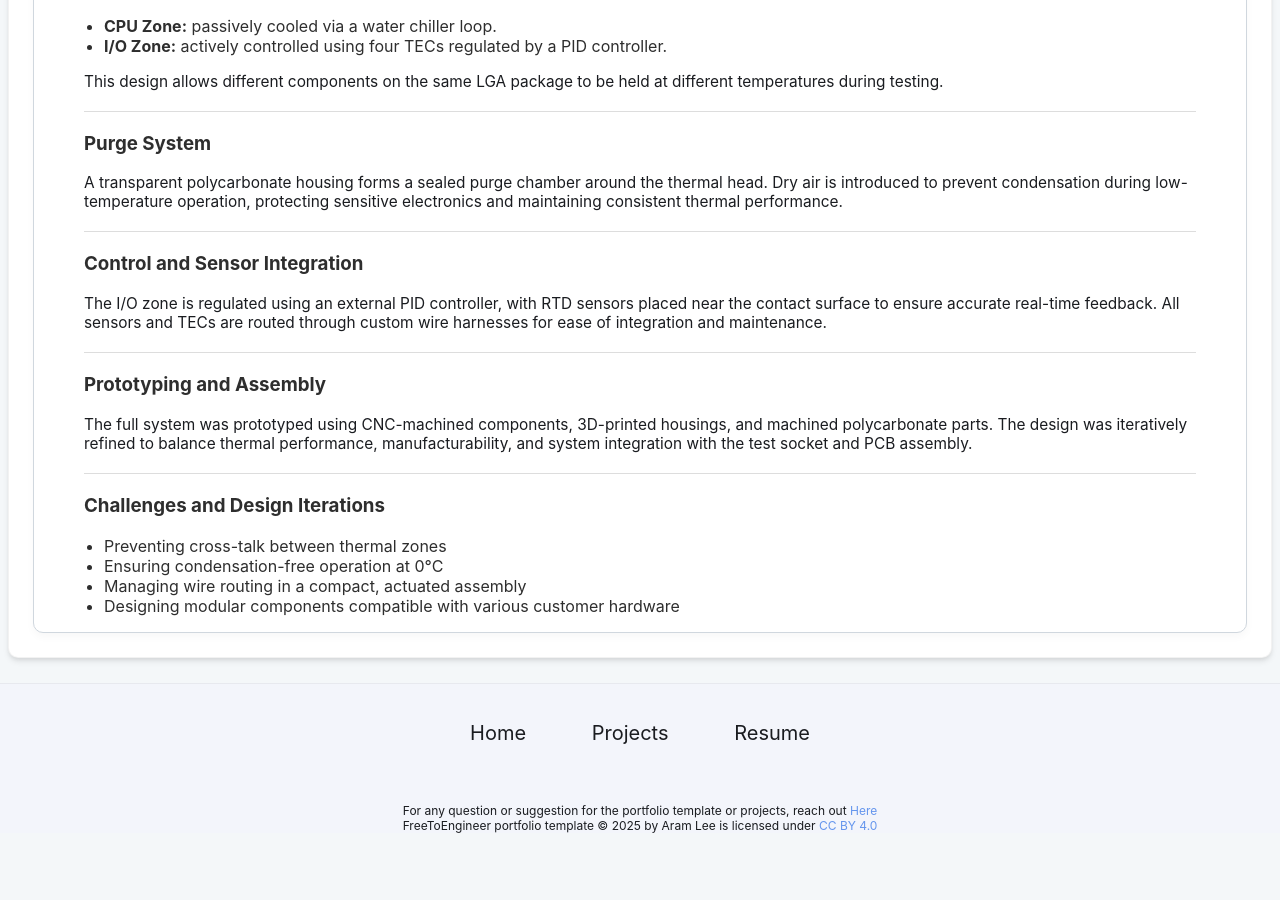
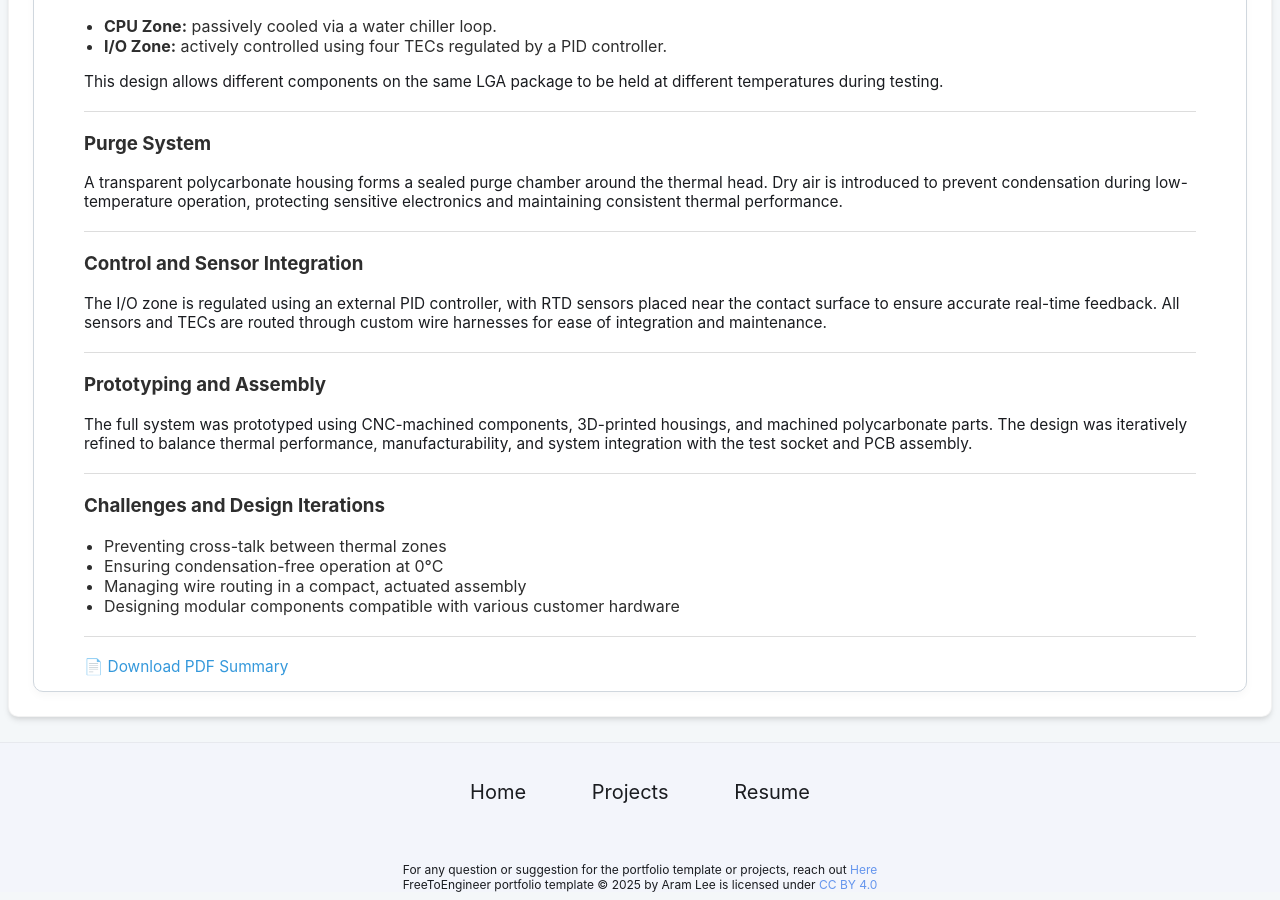
Before and after one commit to bluippold/bluippold.github.io, a Jekyll site: the page built from _projects/TCU1/index.md, in a window 1280 px wide and 900 px high, scrolled down 2161 px. Built offline with Jekyll 4.4.1, drawn with Linux system fonts in a browser that asks for light colours; before the commit the page ends 3002 px from its top, so only the background shows below that.

Commit message:
Update index.md

```diff
--- a/_projects/TCU1/index.md
+++ b/_projects/TCU1/index.md
@@ -79,3 +79,7 @@ The full system was prototyped using CNC-machined components, 3D-printed housing
 - Ensuring condensation-free operation at 0°C
 - Managing wire routing in a compact, actuated assembly
 - Designing modular components compatible with various customer hardware
+
+---
+
+📄 [Download PDF Summary](./TCU1-summary.pdf)
```
